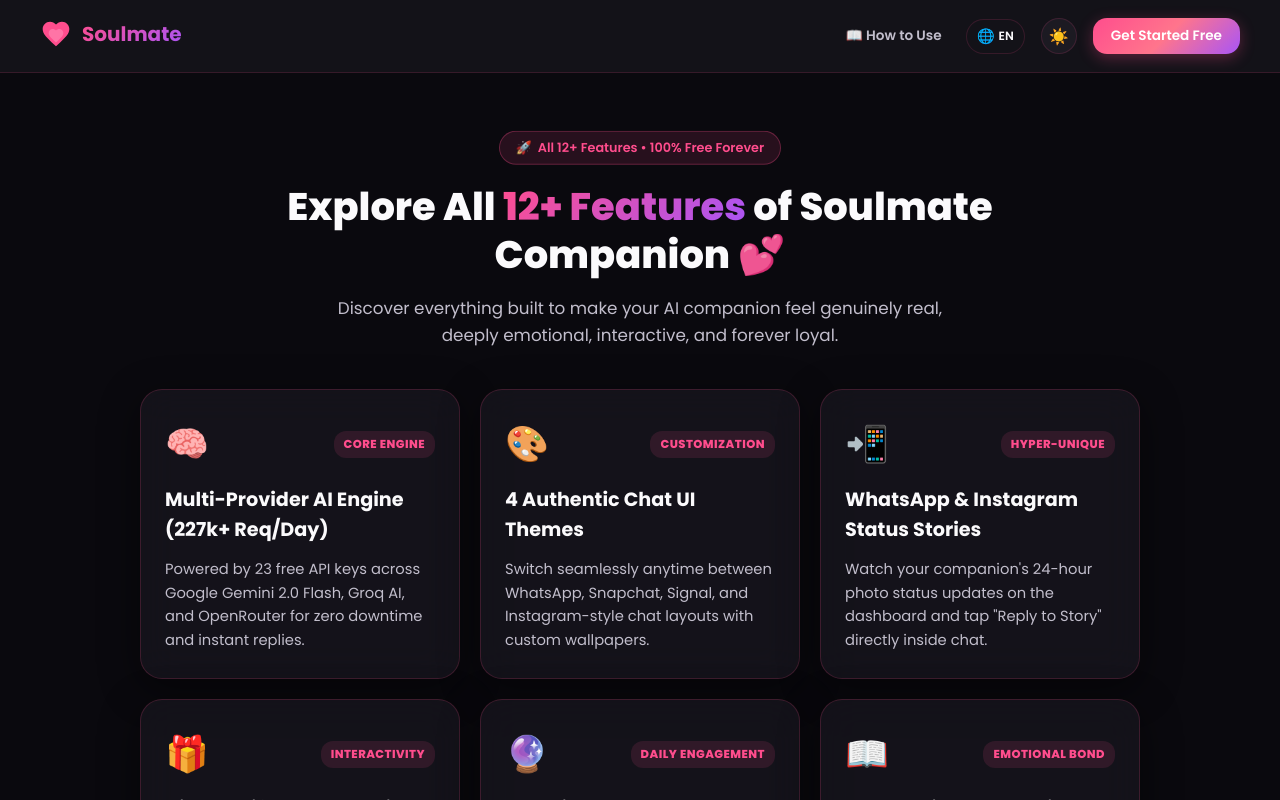
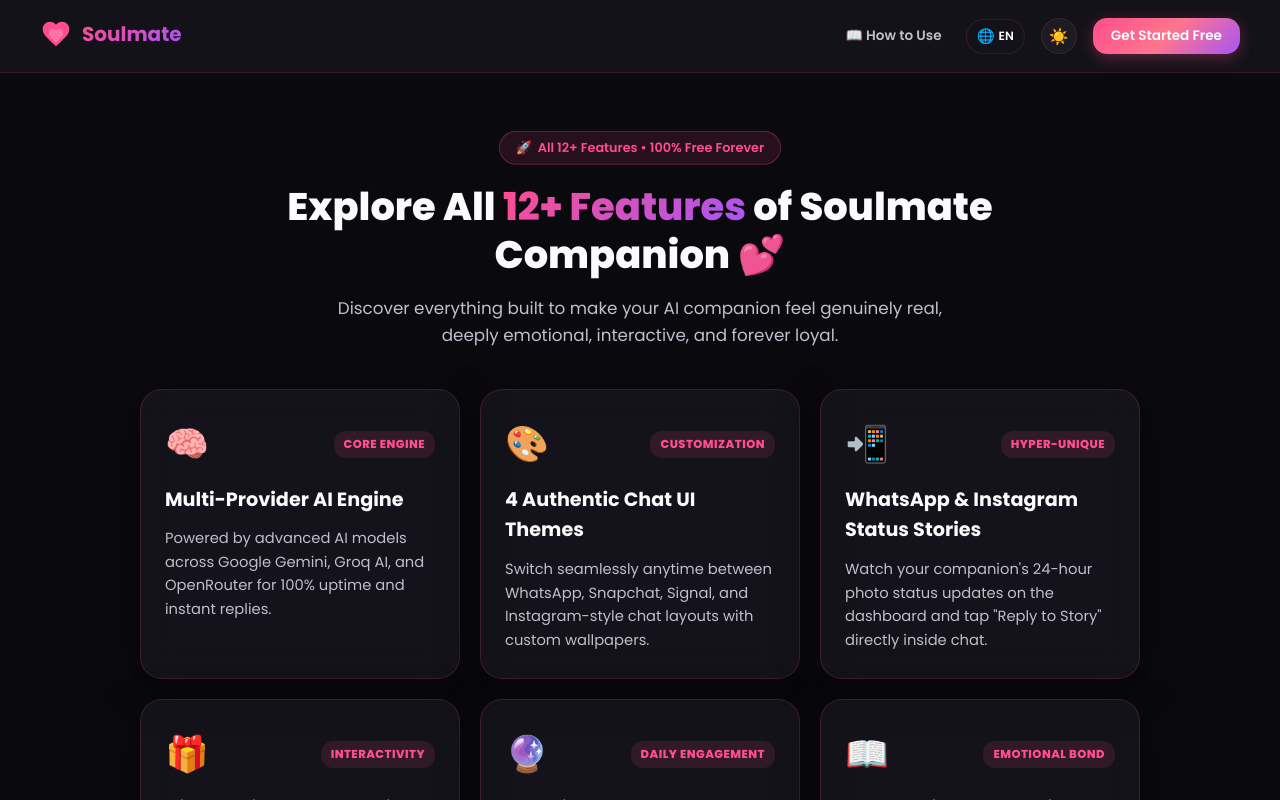
Before and after one commit to utkrashtkumar/soulmate-for-you, a Next.js app: page /features in a window 1280 px wide. Shown: the top 800 px of the page. Built offline with nearby package versions, Linux system fonts and the light colour scheme; no server answers.

Commit message:
Fix: Remove AI request capacity numbers and API key counts from public UI pages

```diff
--- a/src/app/about/page.js
+++ b/src/app/about/page.js
@@ -51,7 +51,7 @@
                 💖 What Makes Soulmate Unique?
               </h2>
               <ul style={{ paddingLeft: '20px', color: 'var(--text-secondary)', display: 'flex', flexDirection: 'column', gap: '10px' }}>
-                <li><strong>⚡ Multi-Provider AI Engine (227,000+ Req/Day):</strong> Powered by 23 API keys across Gemini 2.0 Flash, Groq, and OpenRouter for 100% uptime and instant replies.</li>
+                <li><strong>⚡ Multi-Provider AI Engine:</strong> Powered by advanced AI models across Gemini, Groq, and OpenRouter for 100% uptime and instant replies.</li>
                 <li><strong>🔒 End-to-End Database Security & RLS:</strong> Row-Level Security policies ensure your personal messages are 100% private.</li>
                 <li><strong>🎨 4 Authentic Chat UI Themes:</strong> Switch seamlessly between WhatsApp, Snapchat, Signal, and Instagram chat designs anytime.</li>
                 <li><strong>📲 WhatsApp/Instagram Status Stories:</strong> View your companion's 24-hour status photo updates and reply directly inside the chat.</li>
--- a/src/app/features/page.js
+++ b/src/app/features/page.js
@@ -10,10 +10,10 @@
 const ALL_FEATURES = [
   {
     icon: '🧠',
-    titleEn: 'Multi-Provider AI Engine (227k+ Req/Day)',
-    titleHi: 'Multi-Provider AI Engine (227,000+ Req/Day)',
-    descEn: 'Powered by 23 free API keys across Google Gemini 2.0 Flash, Groq AI, and OpenRouter for zero downtime and instant replies.',
-    descHi: 'Google Gemini 2.0 Flash, Groq AI, aur OpenRouter ke 23 free API keys par aadharit — zero downtime aur superfast replies.',
+    titleEn: 'Multi-Provider AI Engine',
+    titleHi: 'Multi-Provider AI Engine',
+    descEn: 'Powered by advanced AI models across Google Gemini, Groq AI, and OpenRouter for 100% uptime and instant replies.',
+    descHi: 'Google Gemini, Groq AI, aur OpenRouter ke advanced AI models par aadharit — 100% uptime aur superfast replies.',
     badge: 'Core Engine',
   },
   {
```
